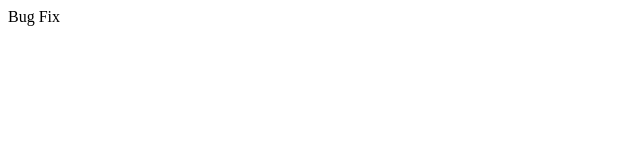
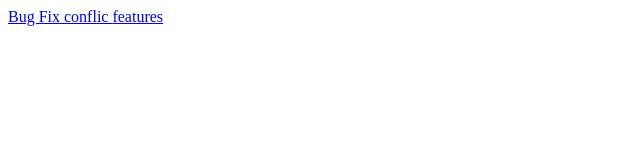
Before and after one commit to ThugSai2000/githubtest2, a plain HTML site: page bugfix.html in a window 1280 px wide. Shown: the whole page, without its empty margins (0-640 px from the left). Drawn offline with Linux system fonts and the light colour scheme.

Commit message:
new feature committed

```diff
--- a/bugfix.html
+++ b/bugfix.html
@@ -6,6 +6,13 @@
     <title>Document</title>
 </head>
 <body>
-    Bug Fix
+    <a href="/bugfix.html">
+        Bug Fix
+    </a>
+    <a href="/conflict.html">
+        conflic
+    </a>
+    <a href="/features.html">features</a>
+
 </body>
 </html>
```
Also changed, not shown: conflict.html (+1 -0 lines), features.html (+4 -5 lines).
